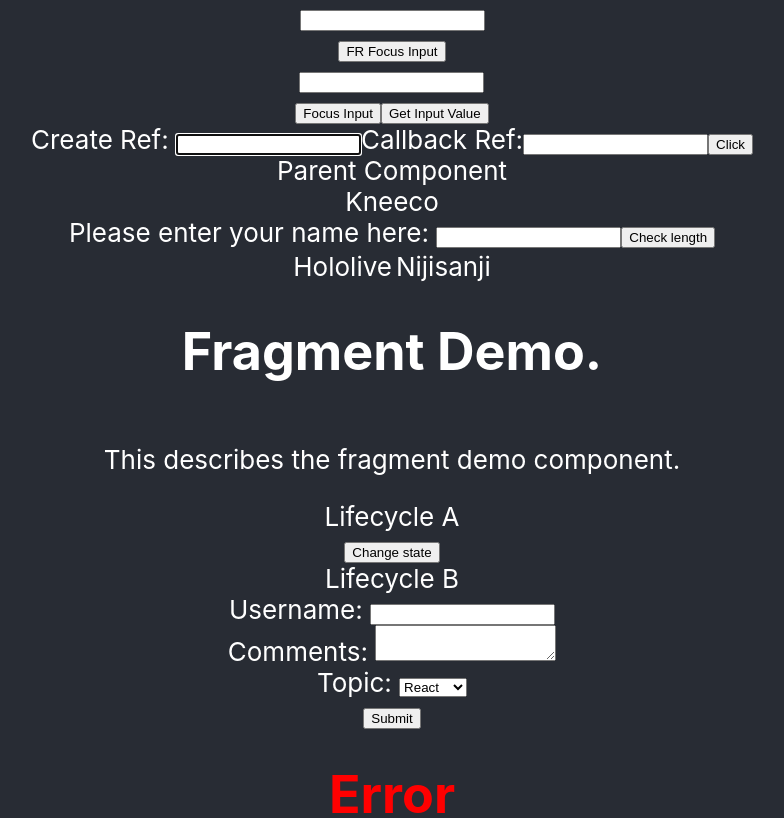
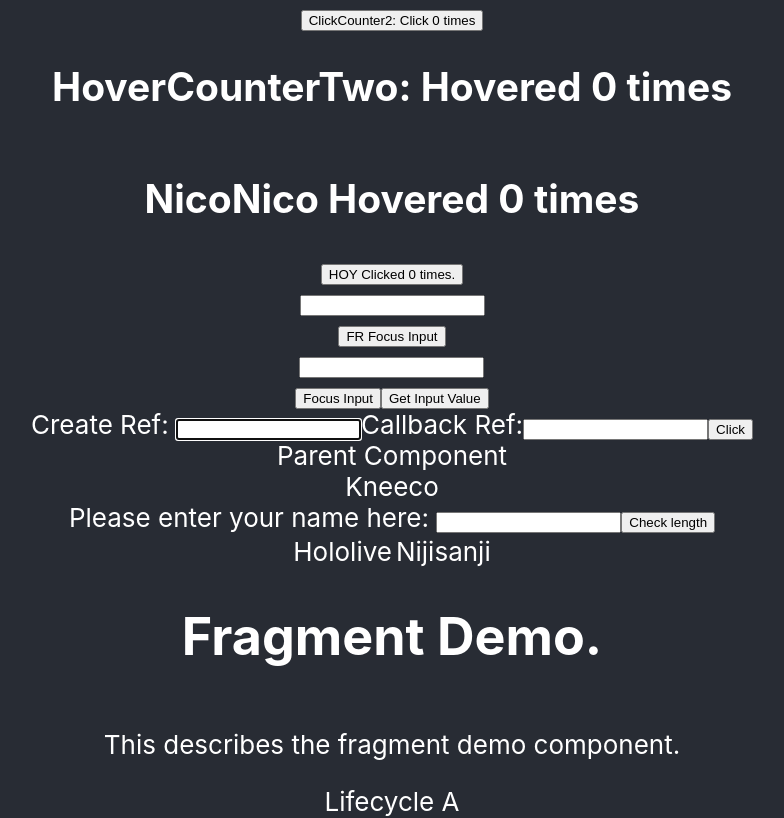
Before and after one commit to niconico620/hello-world, a React (Create React App) app: page / in a window 1280 px wide. Shown: the top 818 px of the page, without its empty margins (248-1032 px from the left). Built offline with nearby package versions, Linux system fonts and the light colour scheme.

Commit message:
Higher Order Components and Render Props

```diff
--- a/src/App.js
+++ b/src/App.js
@@ -29,14 +29,27 @@
 import PortalDemo from './components/PortalDemo';
 import Hero from './components/Hero';
 import ErrorBoundary from './components/ErrorBoundary';
+import ClickCounter from './components/ClickCounter';
+import HoverCounter from './components/HoverCounter';
+import ClickCounterTwo from './components/ClickCounterTwo';
+import HoverCounterTwo from './components/HoverCounterTwo';
+import User from './components/User';
+import CounterRenderProp from './components/CounterRenderProp';
 
 function App() {
   return (
     <div className="App">
       <div className="App-header">
+        <CounterRenderProp render = {(count, incrementCount) => <ClickCounterTwo count={count} incrementCount={incrementCount}/> } />
+        <CounterRenderProp render = {(count, incrementCount) => <HoverCounterTwo count={count} incrementCount={incrementCount}/>} />
+        {/* <User render={(isLoggedIn) => isLoggedIn ? "Nico" : "Not Nico"} />
+        <HoverCounterTwo />
+        <ClickCounterTwo /> */}
 
+        <HoverCounter />
+        <ClickCounter name="HOY" />
 
-       {/*  <ErrorBoundary>
+        {/*  <ErrorBoundary>
           <Hero heroName="Batman" />
         </ErrorBoundary>
         <ErrorBoundary>
--- /dev/null
+++ b/src/components/ClickCounter.js
@@ -0,0 +1,15 @@
+import React, { Component } from 'react'
+import UpdatedComponent from './withCounter'
+
+class ClickCounter extends Component {
+
+    render() {
+        return (
+            <div>
+                <button onClick={this.props.clickEvent}> {this.props.name} Clicked {this.props.count} times.</button>
+            </div>
+        )
+    }
+}
+
+export default UpdatedComponent (ClickCounter, 5)
--- /dev/null
+++ b/src/components/ClickCounterTwo.js
@@ -0,0 +1,15 @@
+import React, { Component } from 'react'
+
+class ClickCounterTwo extends Component {
+
+
+    render() {
+        return (
+            <div>
+                <button onClick={this.props.incrementCount}>ClickCounter2: Click {this.props.count} times</button>
+            </div>
+        )
+    }
+}
+
+export default ClickCounterTwo
--- /dev/null
+++ b/src/components/CounterRenderProp.js
@@ -0,0 +1,27 @@
+import React, { Component } from 'react'
+
+ class CounterRenderProp extends Component {
+    constructor(props) {
+        super(props)
+
+        this.state = {
+             count: 0
+        }
+    }
+
+    incrementCount = () => {
+        this.setState(prevState => {
+            return {count: prevState.count + 1}
+        })
+    }
+
+    render() {
+        return (
+            <div>
+                {this.props.render(this.state.count, this.incrementCount)}
+            </div>
+        )
+    }
+}
+
+export default CounterRenderProp
--- /dev/null
+++ b/src/components/HoverCounter.js
@@ -0,0 +1,16 @@
+import React, { Component } from 'react'
+import UpdatedComponent from './withCounter'
+
+export class HoverCounter extends Component {
+
+
+    render() {
+        return (
+            <div>
+                <h2 onMouseOver={this.props.clickEvent}> {this.props.name} Hovered {this.props.count} times</h2>
+            </div>
+        )
+    }
+}
+
+export default UpdatedComponent(HoverCounter, 6)
--- /dev/null
+++ b/src/components/HoverCounterTwo.js
@@ -0,0 +1,15 @@
+import React, { Component } from 'react'
+
+ class HoverCounterTwo extends Component {
+
+    render() {
+
+        return (
+            <div>
+                <h2 onMouseOver={this.props.incrementCount}>HoverCounterTwo: Hovered {this.props.count} times</h2>
+            </div>
+        )
+    }
+}
+
+export default HoverCounterTwo
--- /dev/null
+++ b/src/components/User.js
@@ -0,0 +1,13 @@
+import React, { Component } from 'react'
+
+ class User extends Component {
+    render() {
+        return (
+            <div>
+                {this.props.render(false)}
+            </div>
+        )
+    }
+}
+
+export default User
--- /dev/null
+++ b/src/components/withCounter.js
@@ -0,0 +1,30 @@
+import React from 'react'
+
+const UpdatedComponent = (OriginalComponent, incrementNumber) => {
+    class NewComponent extends React.Component {
+        constructor(props) {
+            super(props)
+
+            this.state = {
+                 count: 0
+            }
+        }
+        incrementCount = (event) => {
+
+            this.setState(prevState =>({
+                count: prevState.count  + incrementNumber
+            }))
+            if(this.state.count % 2){
+                event.target.style.color = "pink"
+            }else{
+                event.target.style.color = "red"
+            }
+        }
+        render() {
+            return <OriginalComponent name="NicoNico" count = {this.state.count} clickEvent={this.incrementCount} {...this.props}/>
+        }
+    }
+    return NewComponent
+}
+
+export default UpdatedComponent
```
